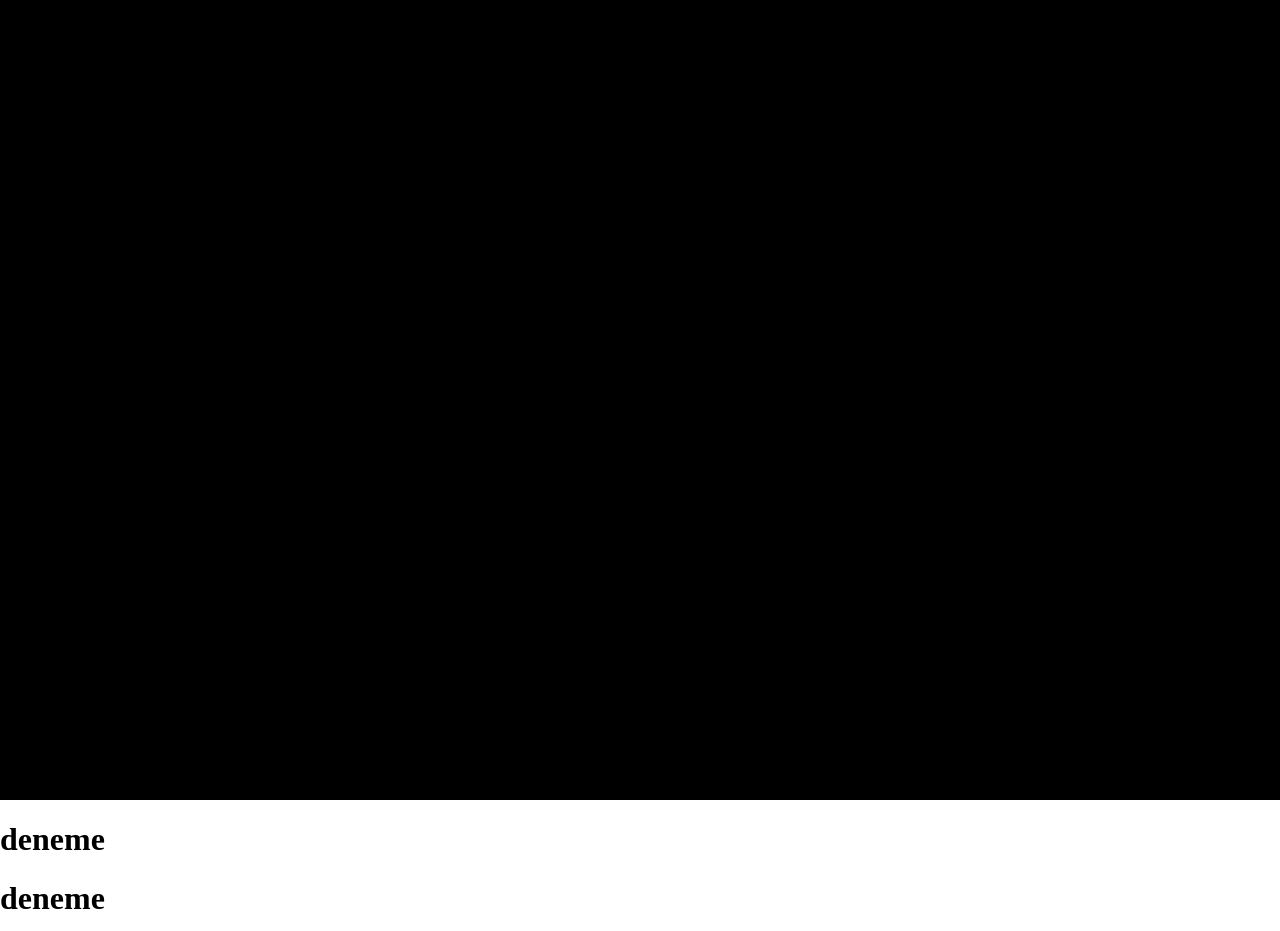
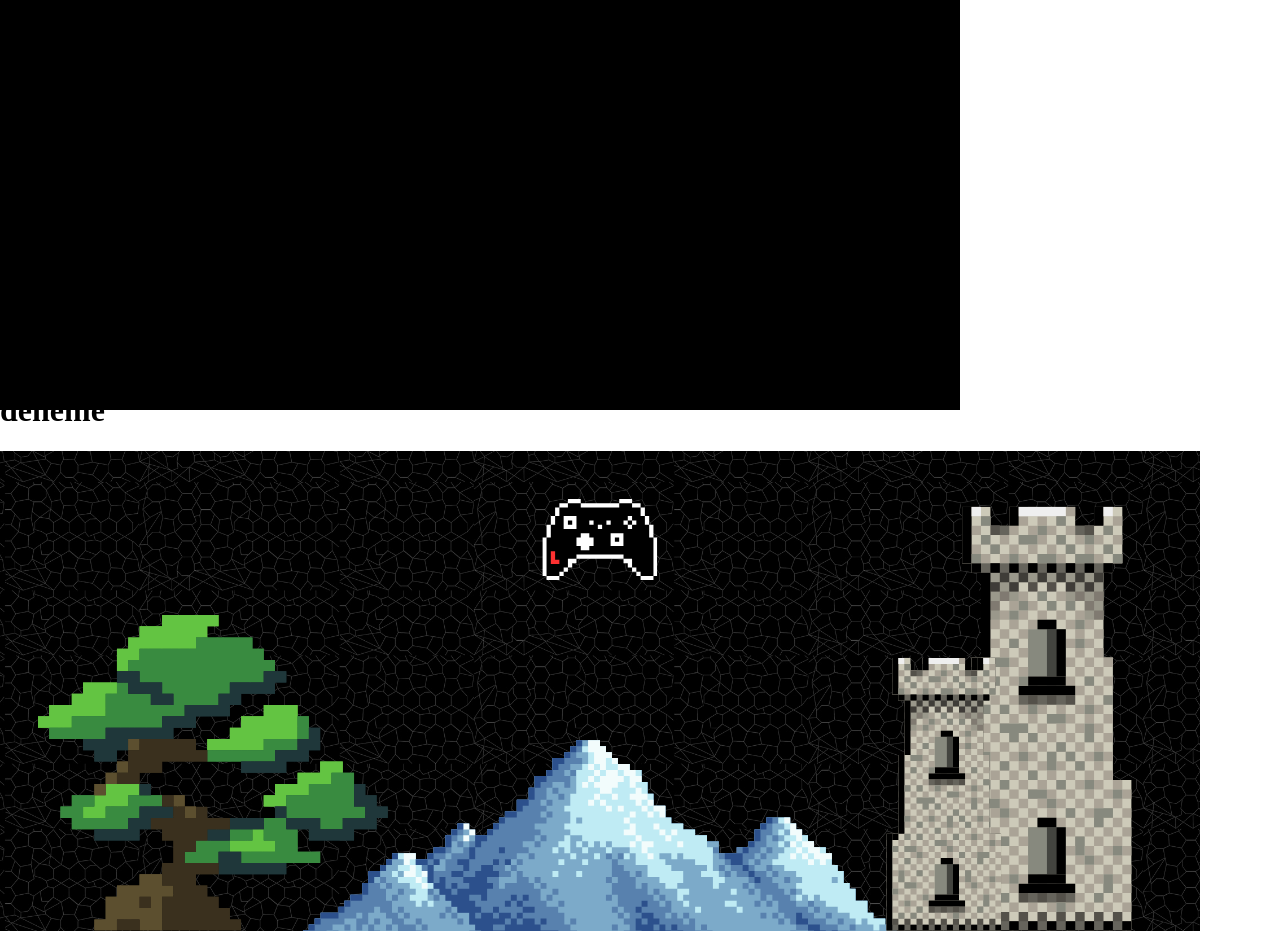
Before and after one commit to yaseminkorkmaz7/deneme.github.io, a plain HTML site: page index.html in a window 1280 px wide. Shown: the top 931 px of the page. Drawn offline with nearby package versions, Linux system fonts and the light colour scheme.

Commit message:
Add files via upload

```diff
--- a/index.html
+++ b/index.html
@@ -10,8 +10,8 @@
             overflow: hidden;
         }
         #canvas-container {
-            width: 100%;
-            height: 100vh;
+            width: 50%;
+            height: 20px;
             display: flex;
             justify-content: center;
             align-items: center;
```
